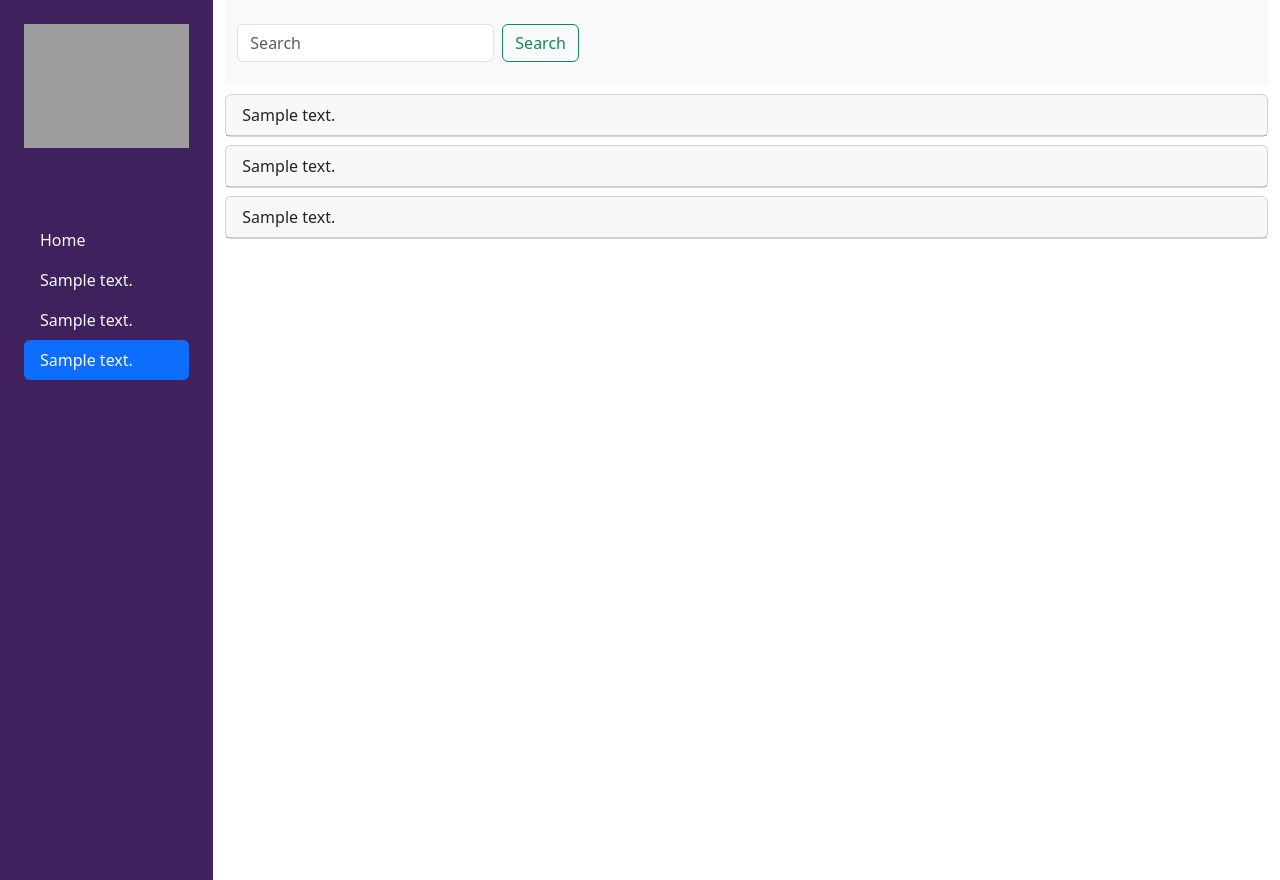
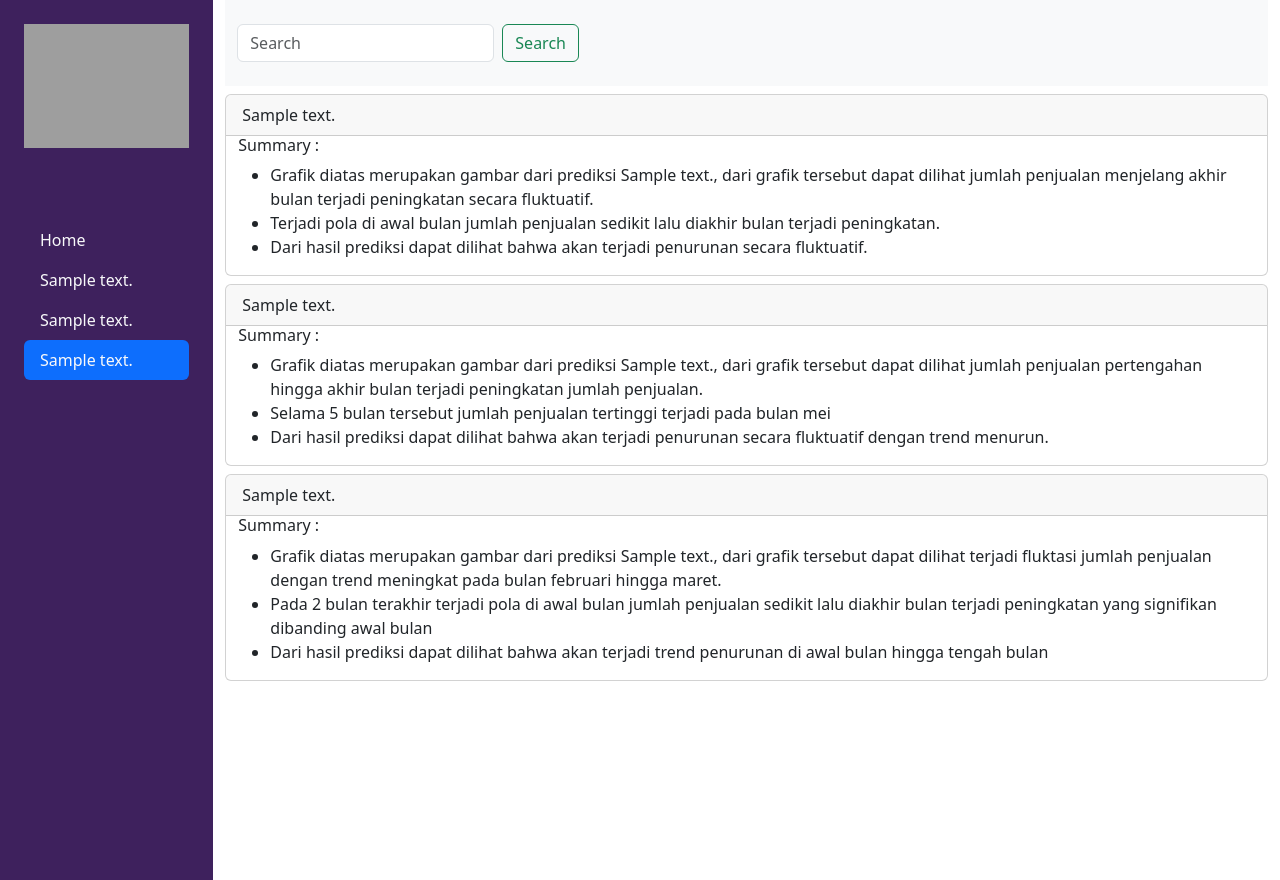
Before and after one commit to SoF4rAway/pklprojekt, a Flask app: template templates/material.html in a window 1280 px wide. Shown: the top 880 px of the page. Run offline with Flask 2, Linux system fonts and the light colour scheme; the template is opened without the code that fills it: most values are stand-ins (such as "Sample title", 1, 10 or a date in 2020); parts of the project's set-up code (start-up, migrations or seed data) failed here and were passed over; some libraries are stand-ins or nearby versions; grey boxes are pictures that could not be loaded.

Commit message:
Change due to request

```diff
--- a/templates/material.html
+++ b/templates/material.html
@@ -81,15 +81,39 @@
                 <div data-bs-spy="scroll" data-bs-target="target" data-bs-smooth-scroll="true" class="scrollspy-example">
                     <div class="card my-2" id="scrollspy1">
                         <div class="card-header">{{ material_desc_1 }}</div>
-                        <div id='chart1' class='chart'></div>
+                        <div class="container-fluid">
+                            <div id='chart1' class='chart'></div>
+                            <h6>Summary :</h6>
+                            <ul>
+                                <li>Grafik diatas merupakan gambar dari prediksi {{ material_desc_1 }}, dari grafik tersebut dapat dilihat jumlah penjualan menjelang akhir bulan terjadi peningkatan secara fluktuatif.</li>
+                                <li>Terjadi pola di awal bulan jumlah penjualan sedikit lalu diakhir bulan terjadi peningkatan.</li>
+                                <li>Dari hasil prediksi dapat dilihat bahwa akan terjadi penurunan secara fluktuatif.</li>
+                            </ul>
+                        </div>
                     </div>
                     <div class="card my-2" id="scrollspy2">
                         <div class="card-header">{{ material_desc_2 }}</div>
-                        <div id='chart2' class='chart'></div>
+                        <div class="container-fluid">
+                            <div id='chart2' class='chart'></div>
+                            <h6>Summary :</h6>
+                            <ul>
+                                <li>Grafik diatas merupakan gambar dari prediksi {{ material_desc_2 }}, dari grafik tersebut dapat dilihat jumlah penjualan pertengahan hingga akhir bulan terjadi peningkatan jumlah penjualan.</li>
+                                <li>Selama 5 bulan tersebut jumlah penjualan tertinggi terjadi pada bulan mei</li>
+                                <li>Dari hasil prediksi dapat dilihat bahwa akan terjadi penurunan secara fluktuatif dengan trend menurun.</li>
+                            </ul>
+                        </div>
                     </div>
                     <div class="card my-2" id="scrollspy3">
                         <div class="card-header">{{ material_desc_3 }}</div>
-                        <div id='chart3' class='chart'></div>
+                        <div class="container-fluid">
+                            <div id='chart3' class='chart'></div>
+                            <h6>Summary :</h6>
+                            <ul>
+                                <li>Grafik diatas merupakan gambar dari prediksi {{ material_desc_3 }}, dari grafik tersebut dapat dilihat terjadi fluktasi jumlah penjualan dengan trend meningkat pada bulan februari hingga maret.</li>
+                                <li>Pada 2 bulan terakhir terjadi pola di awal bulan jumlah penjualan sedikit lalu diakhir bulan terjadi peningkatan yang signifikan dibanding awal bulan</li>
+                                <li>Dari hasil prediksi dapat dilihat bahwa akan terjadi trend penurunan di awal bulan hingga tengah bulan</li>
+                            </ul>
+                        </div>
                     </div>
                 </div>
             </div>
```
